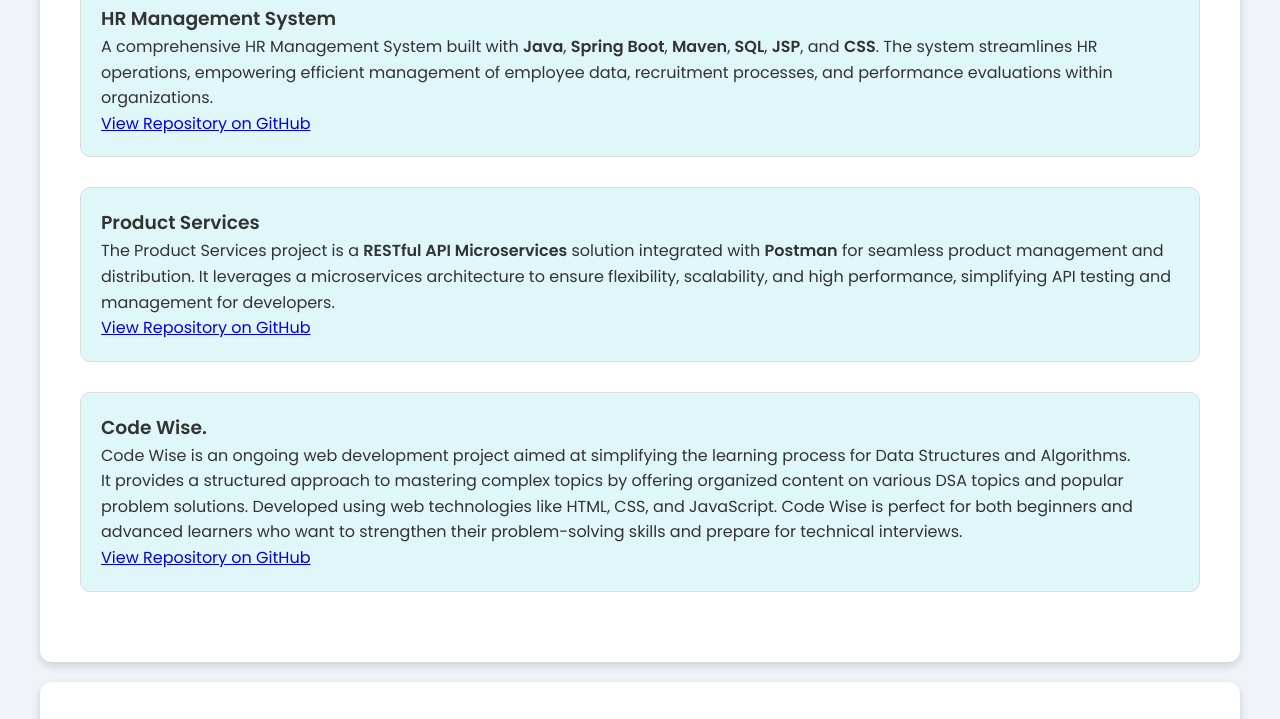
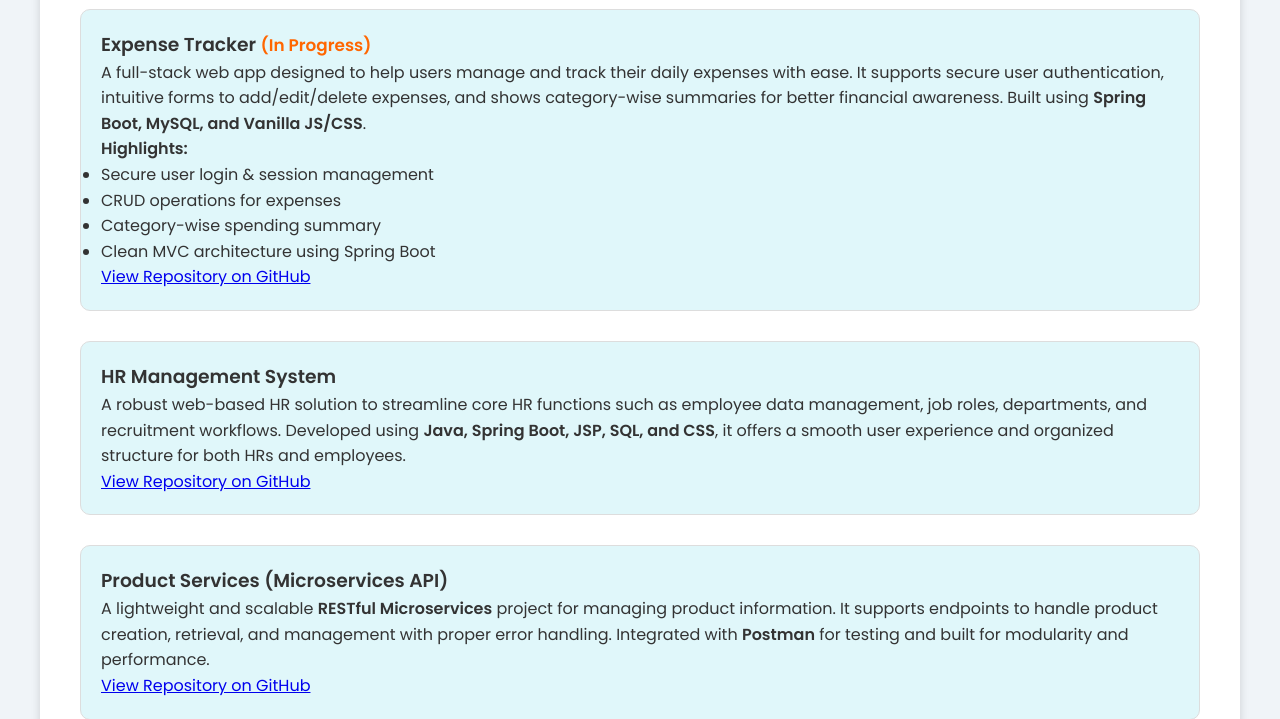
Before and after one commit to Siddhi-29/Portfolio, a plain HTML site: page portfolio.html in a window 1280 px wide. Shown: the part 250-969 px from the top of the page. Drawn offline with Linux system fonts and the light colour scheme.

Commit message:
Updating Portfolio Page

```diff
--- a/portfolio.html
+++ b/portfolio.html
@@ -1,3 +1,4 @@
+\
 <!DOCTYPE html>
 <html lang="en">
 <head>
@@ -23,49 +24,74 @@
 
 	<section id="projects">
 		<h2>My Projects</h2>
+
+		<div class="project">
+			<h3>
+				Expense Tracker <span style="font-size: 0.9em; color: #ff6600;">(In
+					Progress)</span>
+			</h3>
+			<p>
+				A full-stack web app designed to help users manage and track their
+				daily expenses with ease. It supports secure user authentication,
+				intuitive forms to add/edit/delete expenses, and shows category-wise
+				summaries for better financial awareness. Built using <strong>Spring
+					Boot, MySQL, and Vanilla JS/CSS</strong>.<br> <strong>Highlights:</strong>
+			</p>
+			<ul>
+				<li>Secure user login &amp; session management</li>
+				<li>CRUD operations for expenses</li>
+				<li>Category-wise spending summary</li>
+				<li>Clean MVC architecture using Spring Boot</li>
+			</ul>
+			<a href="https://github.com/Siddhi-29/Expense_Tracker"
+				target="_blank">View Repository on GitHub</a>
+		</div>
+
 		<div class="project">
 			<h3>HR Management System</h3>
 			<p>
-				A comprehensive HR Management System built with <strong>Java</strong>,
-				<strong>Spring Boot</strong>, <strong>Maven</strong>, <strong>SQL</strong>,
-				<strong>JSP</strong>, and <strong>CSS</strong>. The system
-				streamlines HR operations, empowering efficient management of
-				employee data, recruitment processes, and performance evaluations
-				within organizations.
+				A robust web-based HR solution to streamline core HR functions such
+				as employee data management, job roles, departments, and recruitment
+				workflows. Developed using <strong>Java, Spring Boot, JSP,
+					SQL, and CSS</strong>, it offers a smooth user experience and organized
+				structure for both HRs and employees.
 			</p>
 			<a href="https://github.com/Siddhi-29/HRManagement" target="_blank">View
 				Repository on GitHub</a>
 		</div>
+
 		<div class="project">
-			<h3>Product Services</h3>
+			<h3>Product Services (Microservices API)</h3>
 			<p>
-				The Product Services project is a <strong>RESTful API
-					Microservices</strong> solution integrated with <strong>Postman</strong> for
-				seamless product management and distribution. It leverages a
-				microservices architecture to ensure flexibility, scalability, and
-				high performance, simplifying API testing and management for
-				developers.
+				A lightweight and scalable <strong>RESTful Microservices</strong>
+				project for managing product information. It supports endpoints to
+				handle product creation, retrieval, and management with proper error
+				handling. Integrated with <strong>Postman</strong> for testing and
+				built for modularity and performance.
 			</p>
 			<a href="https://github.com/Siddhi-29/ProductServices"
 				target="_blank">View Repository on GitHub</a>
 		</div>
+
 		<div class="project">
-			<h3>Code Wise.</h3>
+			<h3>
+				Code Wise <span style="font-size: 0.9em; color: #ff6600;">(In
+					Progress)</span>
+			</h3>
 			<p>
-				Code Wise is an ongoing web development project aimed at simplifying
-				the learning process for Data Structures and Algorithms.<br> It
-				provides a structured approach to mastering complex topics by
-				offering organized content on various DSA topics and popular problem
-				solutions. Developed using web technologies like HTML, CSS, and
-				JavaScript. Code Wise is perfect for both beginners and advanced
-				learners who want to strengthen their problem-solving skills and
-				prepare for technical interviews.
+				<strong>Code Wise</strong> is a work-in-progress learning platform
+				that helps beginners master <strong>Data Structures and
+					Algorithms</strong> through well-structured explanations and curated
+				problems. Built using <strong>HTML, CSS, JavaScript</strong>, it
+				provides visual clarity on core topics like Arrays, Recursion, and
+				Sorting with links to actual code on GitHub.
 			</p>
 			<a href="https://github.com/Siddhi-29/Code-Wise" target="_blank">View
 				Repository on GitHub</a>
 		</div>
 
 	</section>
+
 
 	<section id="dsa">
 		<h2>DSA Problem Solutions</h2>
```
Also changed, not shown: contact.html (+2 -0 lines).
